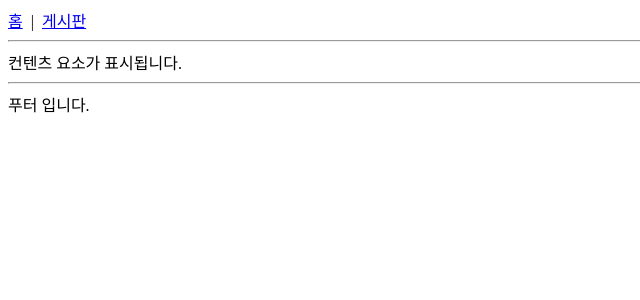
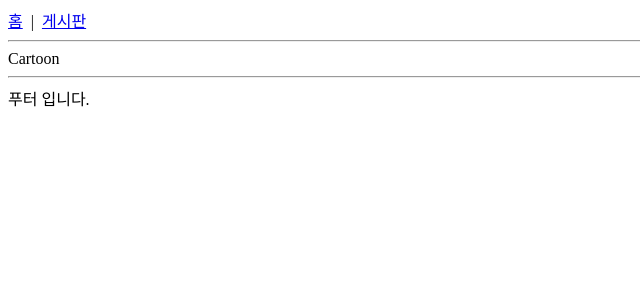
Before and after one commit to sisu-01/cartoon_frontend, a React (Create React App) app: page /cartoon in a window 1280 px wide. Shown: the top 300 px of the page, without its empty margins (0-640 px from the left). Built offline with nearby package versions, Linux system fonts and the light colour scheme.

Commit message:
레이아웃 구성

```diff
--- a/src/App.js
+++ b/src/App.js
@@ -1,8 +1,14 @@
+import {Route, Routes} from 'react-router-dom';
+import Cartoon from './routes/Cartoon';
+import Home from './routes/Home';
+import React from 'react';
+
 function App() {
-return (
-        <div>
-            컨텐츠 요소가 표시됩니다.
-        </div>
+    return (
+        <Routes>
+            <Route path='/' element={<Home />} />
+            <Route path='/cartoon' element={<Cartoon />} />
+        </Routes>
     );
 }
 
--- a/src/index.js
+++ b/src/index.js
@@ -1,14 +1,15 @@
 import React from 'react';
 import ReactDOM from 'react-dom/client';
 import App from './App';
+import {BrowserRouter} from 'react-router-dom';
 import Header from './layouts/Header';
 import Footer from './layouts/Footer';
 
 const root = ReactDOM.createRoot(document.getElementById('root'));
 root.render(
-    <>
+    <BrowserRouter>
         <Header />
         <App />
         <Footer />
-    </>
+    </BrowserRouter>
 );
--- a/src/layouts/Header.js
+++ b/src/layouts/Header.js
@@ -1,9 +1,11 @@
 import React from 'react';
+import {Link} from 'react-router-dom';
 
 function Header() {
     return (
         <header>
-            <a href="/">홈</a>&nbsp;&nbsp;|&nbsp;&nbsp;<a href="/board">게시판</a>
+            <Link to="/">홈</Link>&nbsp;&nbsp;|&nbsp;&nbsp;
+            <Link to="/cartoon">게시판</Link>
             <hr/>
         </header>
     );
--- /dev/null
+++ b/src/routes/Cartoon.js
@@ -0,0 +1,11 @@
+import React from 'react';
+
+function Cartoon() {
+    return (
+        <div className='Cartoon'>
+            Cartoon
+        </div>
+    );
+}
+
+export default Cartoon;
--- /dev/null
+++ b/src/routes/Home.js
@@ -0,0 +1,11 @@
+import React from 'react';
+
+function Home() {
+    return (
+        <div>
+            Home
+        </div>
+    );
+}
+
+export default Home;
```
